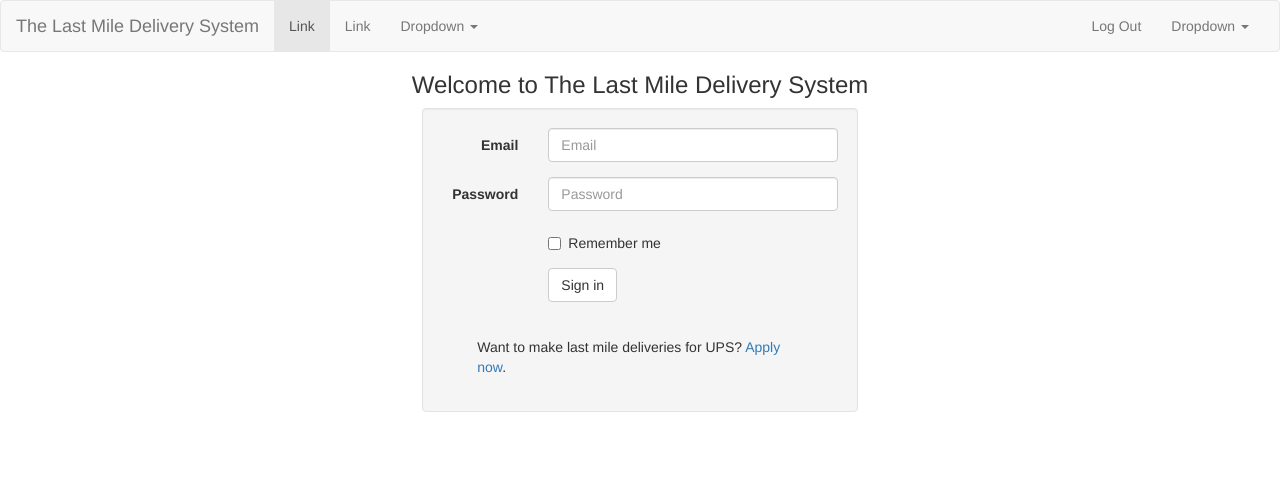
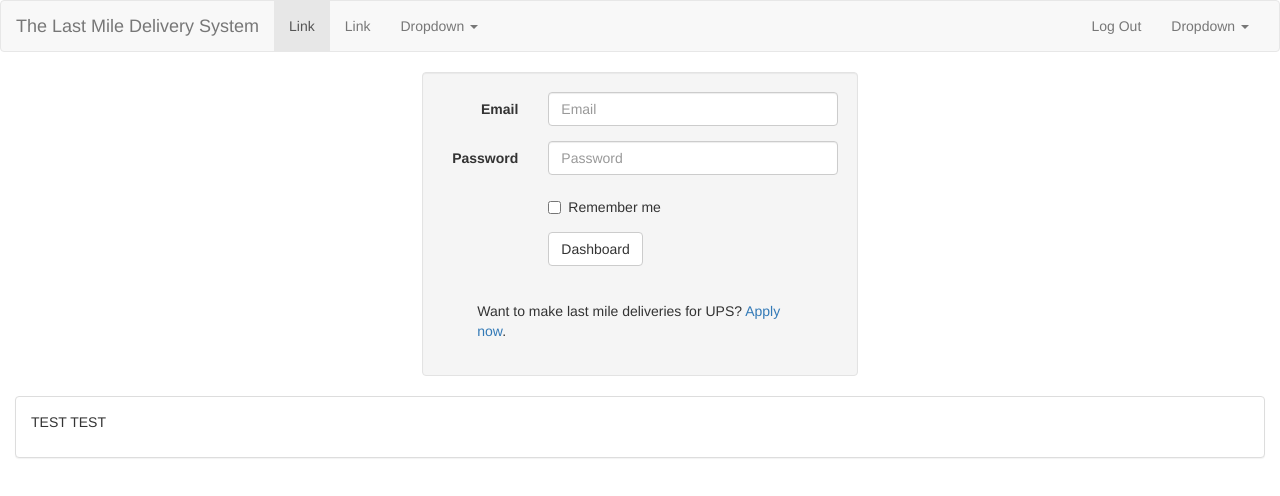
Before and after one commit to inoabrian/UPS_Hackathon, an Angular app in the folder lmdp/lmdp-client/: page /#/dashboard in a window 1280 px wide. Before the commit this address led to /. Shown: the top 496 px of the page. Built offline with nearby package versions, Linux system fonts and the light colour scheme.

Commit message:
Dashboard, login Update

```diff
--- /dev/null
+++ b/lmdp/lmdp-client/src/app/app-routing.module.ts
@@ -0,0 +1,15 @@
+import { Routes } from '@angular/router';
+import { RouterModule } from '@angular/router';
+import { PreloadAllModules } from '@angular/router';
+import { LoginComponent } from './login/login.component';
+import { DashboardComponent } from './dashboard/dashboard.component';
+
+const appRoutes: Routes = [
+    { path: 'login', component: LoginComponent  },
+    { path: 'dashboard', component: DashboardComponent }
+]
+
+export const routing = RouterModule.forRoot(appRoutes, {
+    useHash : true,
+    preloadingStrategy: PreloadAllModules
+});
--- a/lmdp/lmdp-client/src/app/app.component.html
+++ b/lmdp/lmdp-client/src/app/app.component.html
@@ -60,4 +60,14 @@
   <!-- /.container-fluid -->
 </nav>
 
-  <app-login [appTitle]="title"></app-login>
+
+<div id="page-wrapper" [ngClass]="{'open': toggle}" style="padding-left:0px; margin-top:0%; height:90%;">
+  <div id="content-wrapper" style="height:100%; margin-top:0%;">
+    <div class="page-content" style="height:100%;">
+      <router-outlet></router-outlet>
+      <app-login [appTitle]="title"></app-login>
+    </div>
+  </div>
+</div>
+
+  <!--<app-login [appTitle]="title"></app-login>-->
--- a/lmdp/lmdp-client/src/app/app.component.ts
+++ b/lmdp/lmdp-client/src/app/app.component.ts
@@ -1,11 +1,13 @@
 import { Component } from '@angular/core';
 import { Input } from '@angular/core';
+import { Router } from '@angular/router';
 
 @Component({
   selector: 'app-root',
   templateUrl: './app.component.html',
   styleUrls: ['./app.component.css']
 })
+
 export class AppComponent {
   title = 'The Last Mile Delivery System';
 }
--- /dev/null
+++ b/lmdp/lmdp-client/src/app/dashboard/dashboard.component.html
@@ -0,0 +1,11 @@
+<div class="container-fluid">
+    <div class="row">
+        <div class="col-md-12">
+            <div class="panel panel-default">
+                <div class="panel-body">
+                    <p>TEST TEST</p>
+                </div>
+            </div>
+        </div>
+    </div>
+</div>
--- a/lmdp/lmdp-client/src/app/login/login.component.html
+++ b/lmdp/lmdp-client/src/app/login/login.component.html
@@ -29,7 +29,7 @@
       </div>
       <div class="form-group">
         <div class="col-sm-offset-3 col-sm-9">
-          <button type="submit" class="btn btn-default">Sign in</button>
+         <button type="submit" class="btn btn-default" (click)="btnClick();">Sign in</button>
         </div>
       </div>
       <br />
--- a/lmdp/lmdp-client/src/app/login/login.component.ts
+++ b/lmdp/lmdp-client/src/app/login/login.component.ts
@@ -6,16 +6,57 @@ import { Input } from '@angular/core';
 @Component({
   selector: 'app-login',
   templateUrl: './login.component.html',
-  styleUrls: ['./login.component.css']
+  styleUrls: ['./login.component.css'],
+  template: `
+      <div class="row">
+    <div class="col-md-4 col-md-offset-4 col-sm-6 col-sm-offset-3 col-xs-8 col-xs-offset-2 well">
+      <form class="form-horizontal">
+        <div class="form-group">
+          <label for="inputEmail3" class="col-sm-3 control-label">Email</label>
+          <div class="col-sm-9">
+          <input type="email" class="form-control" id="inputEmail3" placeholder="Email">
+          </div>
+        </div>
+        <div class="form-group">
+          <label for="inputPassword3" class="col-sm-3 control-label">Password</label>
+          <div class="col-sm-9">
+            <input type="password" class="form-control" id="inputPassword3" placeholder="Password">
+          </div>
+        </div>
+        <div class="form-group">
+          <div class="col-sm-offset-3 col-sm-9">
+            <div class="checkbox">
+              <label>
+            <input type="checkbox"> Remember me
+          </label>
+            </div>
+          </div>
+        </div>
+        <div class="form-group">
+          <div class="col-sm-offset-3 col-sm-9">
+          <a class="btn btn-default" routerLink="/dashboard">Dashboard</a>
+          </div>
+        </div>
+        <br />
+        <div class="form-group">
+          <div class="col-sm-offset-1 col-sm-10">
+            Want to make last mile deliveries for UPS?
+            <a href="#">Apply now</a>.
+          </div>
+        </div>
+      </form>
+    </div>
+  </div>
+    <router-outlet></router-outlet>
+  `
 })
+
 export class LoginComponent implements OnInit {
-
-  constructor() { }
+  constructor () { }
 
   @Input()
   appTitle: string = "";
 
   ngOnInit() {
   }
-
 }
```
Also changed, not shown: lmdp/lmdp-client/src/app/app.module.ts (+6 -3 lines), lmdp/lmdp-client/src/app/dashboard/dashboard.component.ts (added, +12 -0 lines), lmdp/lmdp-client/src/app/dashboard/dashboard.component.css (added), 2 other files (tests, documents, lock files or other folders).
